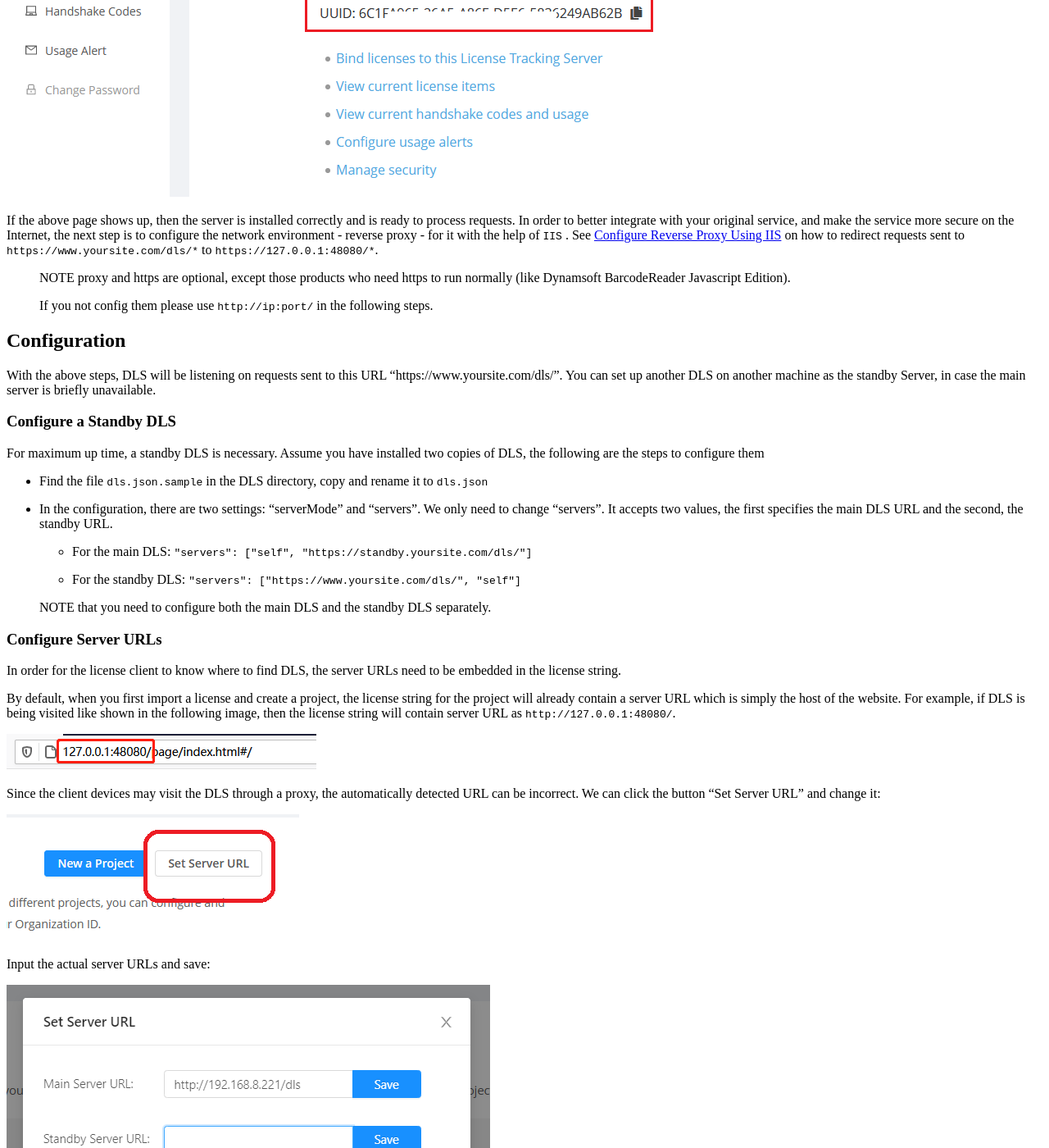
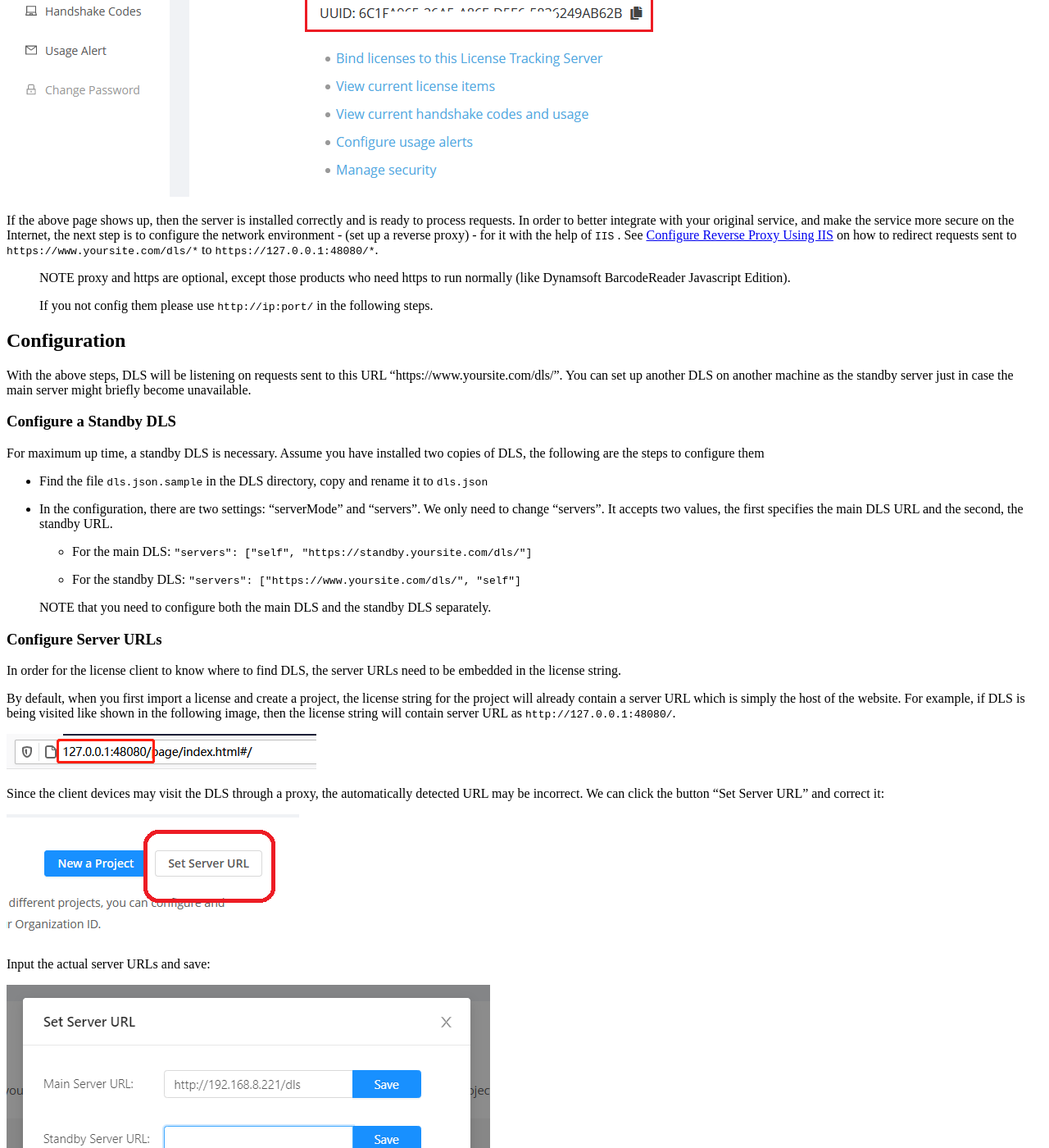
Before and after one commit to dynamsoft-docs/license-server-docs, a Jekyll site: the page built from selfhosting/DLSonWindows.md, in a window 1280 px wide and 1400 px high, scrolled down 2210 px. Shown: the whole window at 82% size. Built offline with Jekyll 4.4.1, drawn with Linux system fonts in a browser that asks for light colours.

Commit message:
Update DLSonWindows.md
typos and such

```diff
--- a/selfhosting/DLSonWindows.md
+++ b/selfhosting/DLSonWindows.md
@@ -70,7 +70,7 @@
 
 ![DLS-HomePage-001]({{site.assets}}imgs/dls-homepage.png)
 
-If the above page shows up, then the server is installed correctly and is ready to process requests. In order to better integrate with your original service, and make the service more secure on the Internet, the next step is to configure the network environment - reverse proxy - for it with the help of `IIS` . See [Configure Reverse Proxy Using IIS]({{site.selfhosted}}configurereverseproxyusingiis.html) on how to redirect requests sent to `https://www.yoursite.com/dls/*` to `https://127.0.0.1:48080/*`.
+If the above page shows up, then the server is installed correctly and is ready to process requests. In order to better integrate with your original service, and make the service more secure on the Internet, the next step is to configure the network environment - (set up a reverse proxy) - for it with the help of `IIS` . See [Configure Reverse Proxy Using IIS]({{site.selfhosted}}configurereverseproxyusingiis.html) on how to redirect requests sent to `https://www.yoursite.com/dls/*` to `https://127.0.0.1:48080/*`.
 
 > NOTE proxy and https are optional, except those products who need https to run normally (like Dynamsoft BarcodeReader Javascript Edition).
 >
@@ -78,7 +78,7 @@
 
 ## Configuration
 
-With the above steps, DLS will be listening on requests sent to this URL "https://www.yoursite.com/dls/". You can set up another DLS on another machine as the standby Server, in case the main server is briefly unavailable.
+With the above steps, DLS will be listening on requests sent to this URL "https://www.yoursite.com/dls/". You can set up another DLS on another machine as the standby server just in case the main server might briefly become unavailable.
 
 ### Configure a Standby DLS
 
@@ -102,7 +102,7 @@
 
 ![dls-url-001]({{site.assets}}imgs/dls-url-config-001.png)
 
-Since the client devices may visit the DLS through a proxy, the automatically detected URL can be incorrect. We can click the button "Set Server URL" and change it:
+Since the client devices may visit the DLS through a proxy, the automatically detected URL may be incorrect. We can click the button "Set Server URL" and correct it:
 
 ![dls-url-002]({{site.assets}}imgs/dls-url-config-002.png)
 
```
